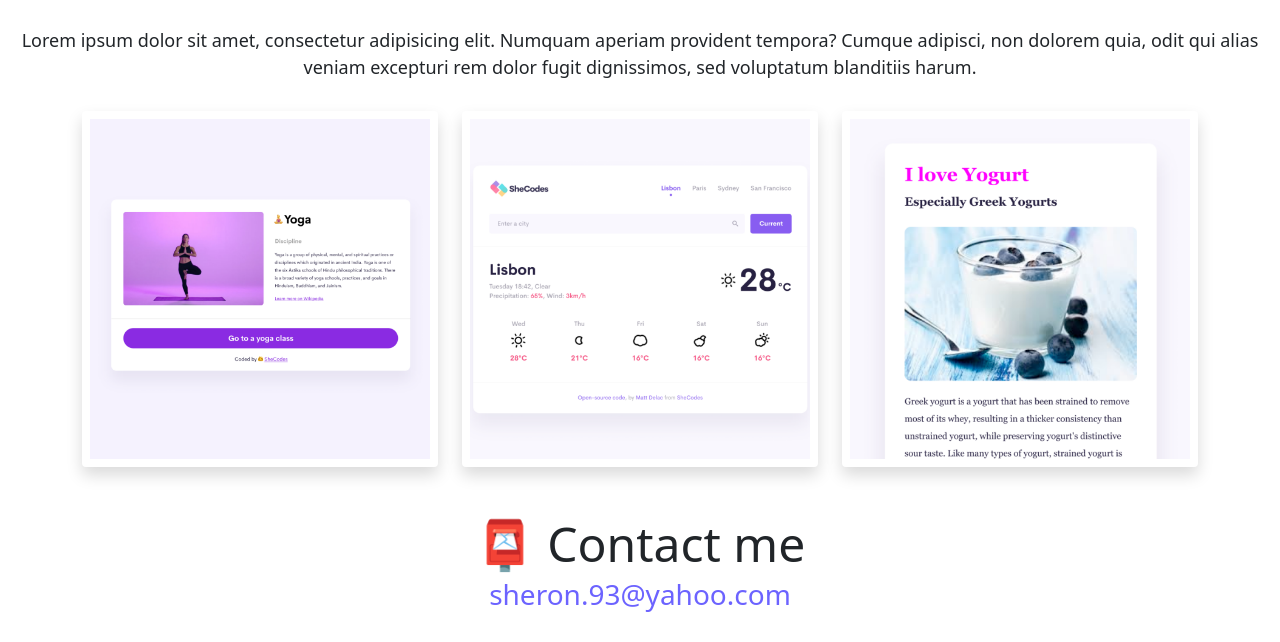
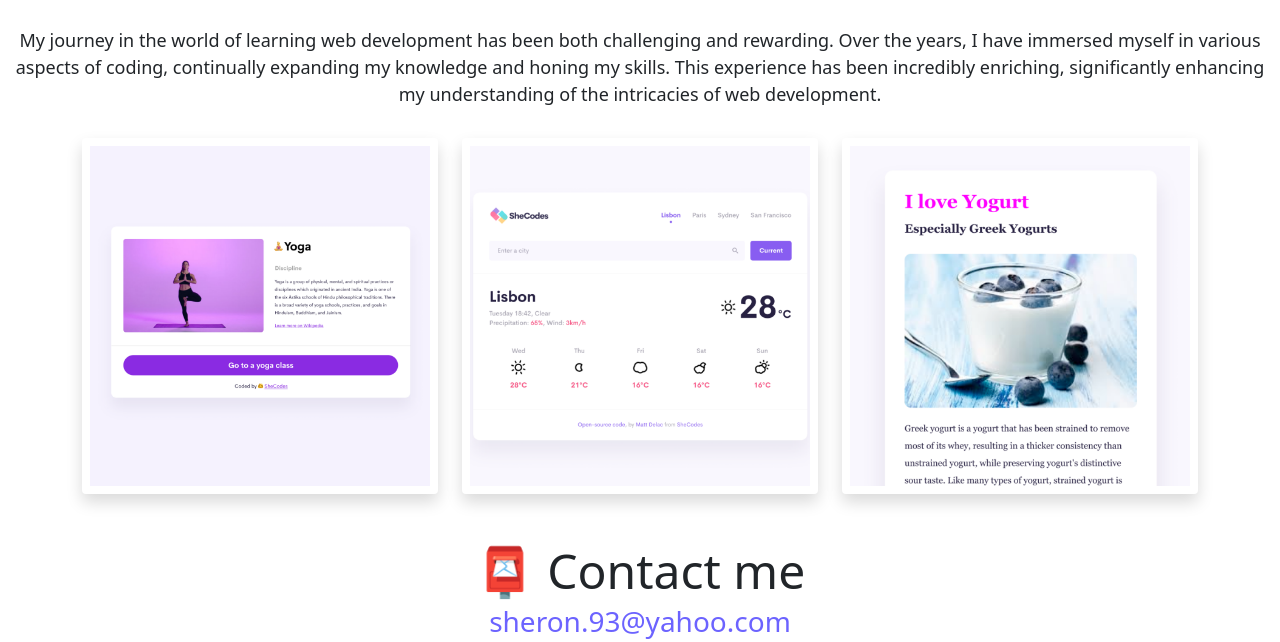
Before and after one commit to shaz93/my-portfolio-sharon, a plain HTML site: page about.html in a window 1280 px wide. Shown: the part 247-889 px from the top of the page. Before the commit the page ends 862 px from the top, so only its background shows below. Drawn offline with nearby package versions, Linux system fonts and the light colour scheme.

Commit message:
added about my journey

```diff
--- a/about.html
+++ b/about.html
@@ -53,10 +53,7 @@
     <h3 class="text-center">Front-end developer from South Africa</h3>
     <div class="about-paragraphs text-center">
       <p>
-        Lorem ipsum dolor sit amet, consectetur adipisicing elit. Numquam
-        aperiam provident tempora? Cumque adipisci, non dolorem quia, odit qui
-        alias veniam excepturi rem dolor fugit dignissimos, sed voluptatum
-        blanditiis harum.
+        My journey in the world of learning web development has been both challenging and rewarding. Over the years, I have immersed myself in various aspects of coding, continually expanding my knowledge and honing my skills. This experience has been incredibly enriching, significantly enhancing my understanding of the intricacies of web development.
       </p>
     </div>
     <div class="container">
```
Also changed, not shown: index.html (+1 -1 lines).
